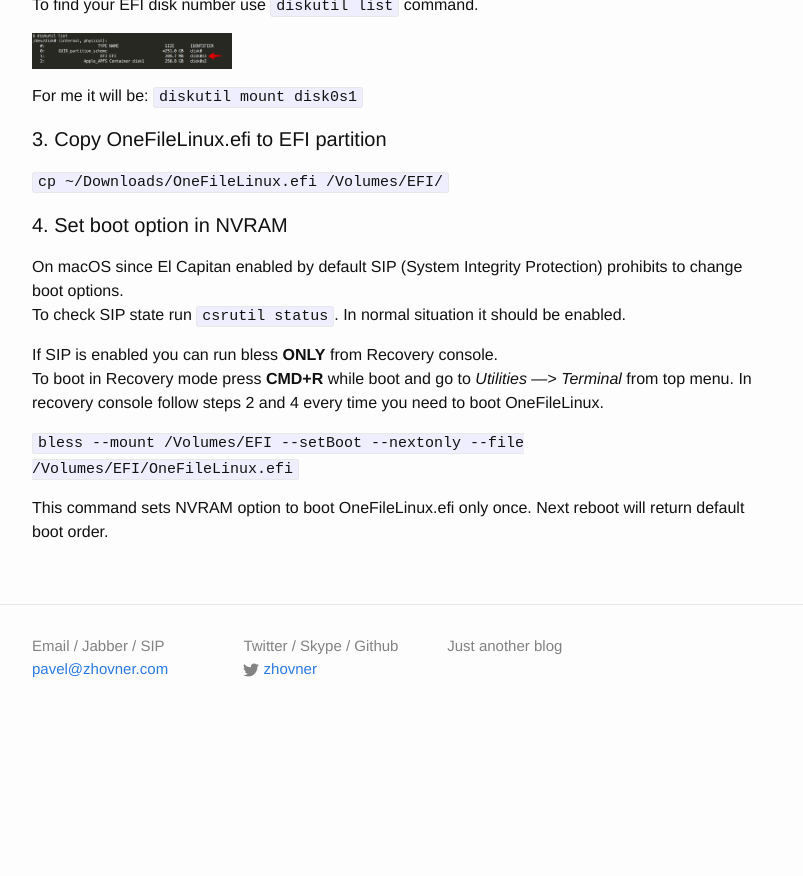
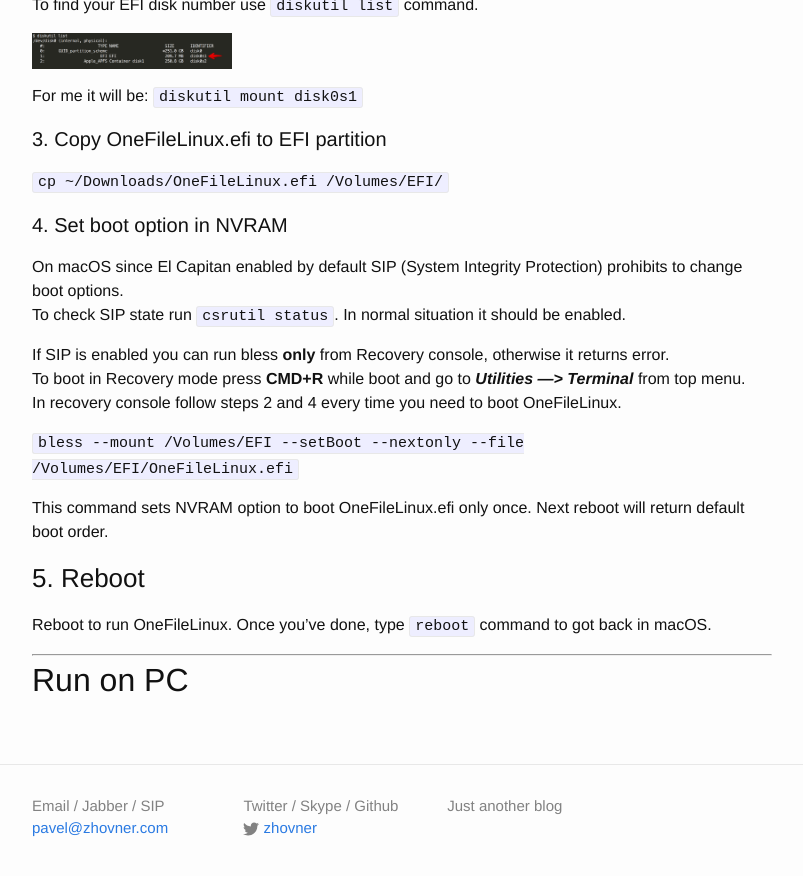
Before and after one commit to zhovner/zhovner.github.com, a Jekyll site: the page built from _posts/2018-03-02-one-file-linux.md, in a window 1280 px wide and 900 px high, scrolled down 1457 px. Shown: the top 876 px of the window, without its empty margins (238-1041 px from the left). Built offline with Jekyll 4.4.1, drawn with Linux system fonts in a browser that asks for light colours; comment, search, counter and statistics services are not loaded; before the commit the page ends 2197 px from its top, so only the background shows below that.

Commit message:
Updated '_posts/2018-03-02-one-file-linux.md' via CloudCannon

```diff
--- a/_posts/2018-03-02-one-file-linux.md
+++ b/_posts/2018-03-02-one-file-linux.md
@@ -58,11 +58,19 @@ For me it will be: `diskutil mount disk0s1`
 On macOS since El Capitan enabled by default SIP (System Integrity Protection) prohibits to change boot options.
 To check SIP state run `csrutil status`. In normal situation it should be enabled.
 
-If SIP is enabled you can run bless <b>ONLY</b> from Recovery console.
-To boot in Recovery mode press <b>CMD+R</b> while boot and go to _Utilities —> Terminal_ from top menu.
+If SIP is enabled you can run bless <b>only</b> from Recovery console, otherwise it returns error.
+To boot in Recovery mode press <b>CMD+R</b> while boot and go to **_Utilities —> Terminal_** from top menu.
 In recovery console follow steps 2 and 4 every time you need to boot OneFileLinux.
 
 `bless --mount /Volumes/EFI --setBoot --nextonly --file /Volumes/EFI/OneFileLinux.efi`
 
 
 This command sets NVRAM option to boot OneFileLinux.efi only once. Next reboot will return default boot order.
+
+### 5. Reboot
+
+Reboot to run OneFileLinux. Once you've done, type `reboot` command to got back in macOS.
+
+---
+
+## Run on PC
```
